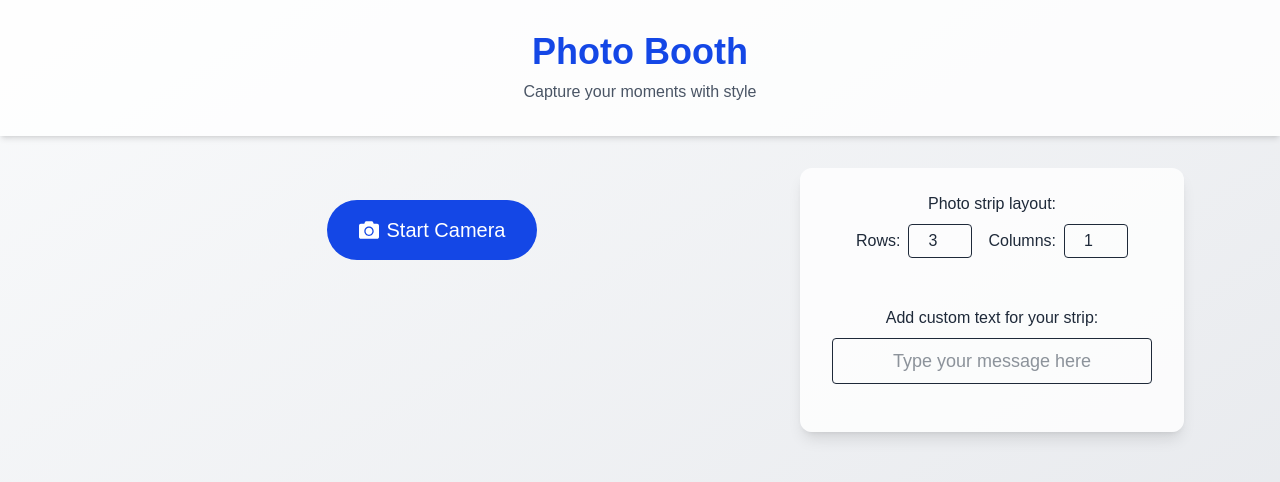
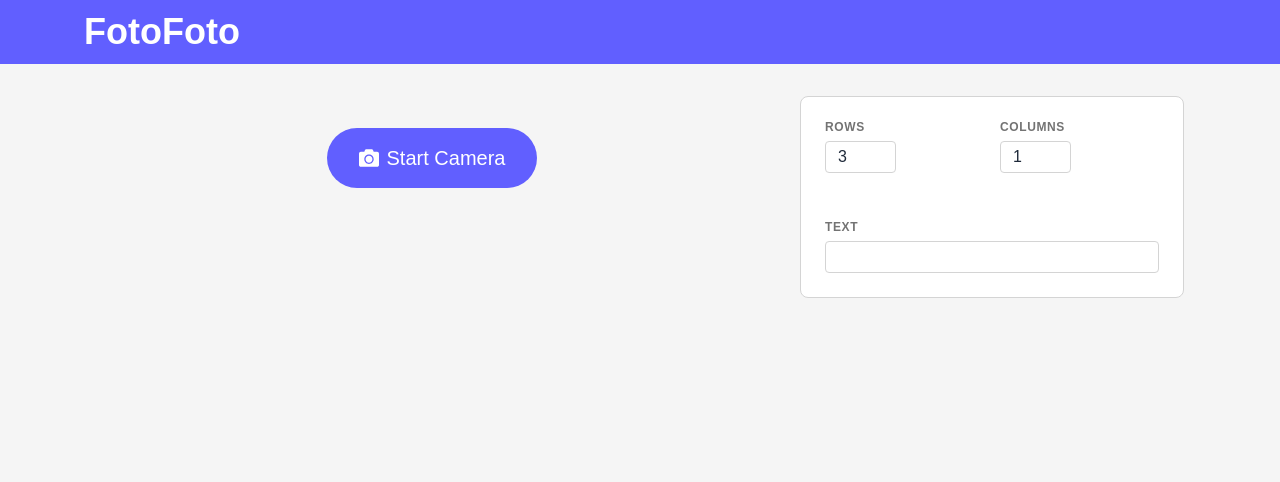
Before and after one commit to bulofed/photo-booth, a Next.js app: page / in a window 1280 px wide. Shown: the top 482 px of the page. Built offline with nearby package versions, Linux system fonts and the light colour scheme.

Commit message:
Better UI

```diff
--- a/src/app/components/CameraView.js
+++ b/src/app/components/CameraView.js
@@ -19,13 +19,13 @@ export default function CameraView({
       {!isCameraOn ? (
         <button
           onClick={startCamera}
-          className='mx-auto my-8 px-8 py-4 bg-blue-700 text-white rounded-full text-xl font-medium hover:bg-blue-800 hover:shadow-md transition-all flex items-center gap-2'
+          className='mx-auto my-8 px-8 py-4 bg-indigo-500 text-white rounded-full text-xl font-medium hover:bg-indigo-600 transition-all flex items-center gap-2'
         >
           <FaCamera /> Start Camera
         </button>
       ) : (
         <>
-          <div className='relative w-full max-w-4xl mx-auto rounded-xl overflow-hidden shadow-lg'>
+          <div className='relative w-full max-w-4xl mx-auto rounded-lg border border-neutral-300 overflow-hidden'>
             <video
               ref={videoRef}
               autoPlay
@@ -49,7 +49,7 @@ export default function CameraView({
             <button
               onClick={() => takeMultiplePhotos(stripRows * stripCols, 0)}
               disabled={isCountingDown}
-              className='px-6 py-3 bg-white text-blue-700 border-2 border-blue-700 rounded-full flex items-center gap-2 hover:bg-blue-700 hover:text-white transition-all disabled:opcaity-70 disabled:cursor-not-allowed'
+              className='px-6 py-3 bg-white text-indigo-500 border-2 border-indigo-500 rounded-full flex items-center gap-2 hover:bg-indigo-500 hover:text-white transition-all disabled:opcaity-70 disabled:cursor-not-allowed'
             >
               {isCountingDown ? (
                 <FaSpinner className='animate-spin' />
@@ -60,14 +60,14 @@ export default function CameraView({
             </button>
             <button
               onClick={() => setFlash(!flash)}
-              className='px-6 py-3 bg-white text-blue-700 border-2 border-blue-700 rounded-full flex items-center gap-2 hover:bg-blue-700 hover:text-white transition-all'
+              className='px-6 py-3 bg-white text-indigo-500 border-2 border-indigo-500 rounded-full flex items-center gap-2 hover:bg-indigo-500 hover:text-white transition-all'
             >
               {flash ? <MdFlashOn /> : <MdFlashOff />}
               Flash
             </button>
             <button
               onClick={stopCamera}
-              className='px-6 py-3 bg-white text-blue-700 border-2 border-blue-700 rounded-full flex items-center gap-2 hover:bg-blue-700 hover:text-white transition-all'
+              className='px-6 py-3 bg-white text-indigo-500 border-2 border-indigo-500 rounded-full flex items-center gap-2 hover:bg-indigo-500 hover:text-white transition-all'
             >
               <FaRedo /> Stop Camera
             </button>
--- a/src/app/components/CustomTextInput.js
+++ b/src/app/components/CustomTextInput.js
@@ -1,14 +1,13 @@
 export default function CustomTextInput({ customText, setCustomText }) {
   return (
-    <div className="mb-6 flex flex-col items-center">
-      <label className="mb-2 font-medium">Add custom text for your strip:</label>
+    <div className="flex-1 flex flex-col gap-y-2">
+      <label className="text-xs text-neutral-500 uppercase font-black tracking-wider leading-none">Text</label>
       <input
         type="text"
         value={customText}
         onChange={e => setCustomText(e.target.value)}
         maxLength={40}
-        placeholder="Type your message here"
-        className="border rounded px-3 py-2 w-80 text-lg text-center outline-none focus:ring-2 focus:ring-blue-500 focus:border-blue-500 transition-all"
+        className="h-8 border border-neutral-300 rounded px-3 py-2 w-full text-base outline-none focus-visible:ring focus-visible:ring-black focus-visible:border-black transition-all"
       />
     </div>
   );
--- a/src/app/components/PhotoStripGallery.js
+++ b/src/app/components/PhotoStripGallery.js
@@ -5,7 +5,7 @@ export default function PhotoStripGallery({ photoStrips, downloadStrip, clearStr
   return (
     <section className='mt-12 pt-8 border-t border-gray-300'>
       <div className='flex justify-between items-center mb-4'>
-        <h2 className='text-2xl font-bold text-blue-700 m-0'>Your Photos Strips</h2>
+        <h2 className='text-2xl font-bold text-indigo-500 m-0'>Your Photos Strips</h2>
         <button
           onClick={clearStrips}
           className='px-4 py-2 bg-red-500 text-white rounded flex items-center gap-2 hover:bg-red-400 transition-colors'
@@ -15,7 +15,7 @@ export default function PhotoStripGallery({ photoStrips, downloadStrip, clearStr
       </div>
       <div className='grid grid-cols-1 sm:grid-cols-2 md:grid-cols-3 gap-6 mt-4'>
         {photoStrips.map((strip, index) => (
-          <div key={index} className='bg-white rounded-xl overflow-hidden shadow-md hover:-translate-y-1 transition-transform'>
+          <div key={index} className='bg-white rounded overflow-hidden hover:-translate-y-1 transition-transform'>
             <img
               src={strip}
               alt={`Photo Strip ${index + 1}`}
@@ -23,7 +23,7 @@ export default function PhotoStripGallery({ photoStrips, downloadStrip, clearStr
             />
             <button
               onClick={() => downloadStrip(strip)}
-              className='w-full py-3 bg-blue-700 text-white flex justify-center items-center gap-2 hover:bg-blue-800 transition-colors'
+              className='w-full py-3 bg-indigo-500 text-white flex justify-center items-center gap-2 hover:bg-indigo-800 transition-colors'
             >
               <FaDownload /> Download
             </button>
--- a/src/app/components/StripLayoutSelector.js
+++ b/src/app/components/StripLayoutSelector.js
@@ -1,28 +1,27 @@
 export default function StripLayoutSelector({ stripRows, stripCols, setStripRows, setStripCols }) {
   return (
-    <div className="mb-6 flex flex-col items-center">
-      <label className="mb-2 font-medium">Photo strip layout:</label>
+    <div className="mb-6 flex flex-col">
       <div className="flex gap-4">
-        <div>
-          <label className="mr-2">Rows:</label>
+        <div className="flex-1 flex flex-col gap-y-2">
+          <label className="text-xs text-neutral-500 uppercase font-black tracking-wider leading-none">Rows</label>
           <input
             type="number"
             min={1}
             max={6}
             value={stripRows}
             onChange={e => setStripRows(Number(e.target.value))}
-            className="border rounded px-2 py-1 w-16 text-center"
+            className="h-8 border border-neutral-300 rounded px-3 py-2 w-fit text-base outline-none focus-visible:ring focus-visible:ring-black focus-visible:border-black transition-all"
           />
         </div>
-        <div>
-          <label className="mr-2">Columns:</label>
+        <div className="flex-1 flex flex-col gap-y-2">
+          <label className="text-xs text-neutral-500 uppercase font-black tracking-wider leading-none">Columns</label>
           <input
             type="number"
             min={1}
             max={6}
             value={stripCols}
             onChange={e => setStripCols(Number(e.target.value))}
-            className="border rounded px-2 py-1 w-16 text-center"
+            className="h-8 border border-neutral-300 rounded px-3 py-2 w-fit text-base outline-none focus-visible:ring focus-visible:ring-black focus-visible:border-black transition-all"
           />
         </div>
       </div>
--- a/src/app/layout.js
+++ b/src/app/layout.js
@@ -1,7 +1,7 @@
 import "./globals.css";
 
 export const metadata = {
-  title: "Photo Booth",
+  title: "FotoFoto | Free Online Photobooth",
   description: ""
 };
 
--- a/src/app/page.js
+++ b/src/app/page.js
@@ -203,11 +203,12 @@ export default function PhotoBooth() {
   }, [isCameraOn]);
 
   return (
-    <div className='flex flex-col min-h-screen bg-gradient-to-br from-gray-50 to-gray-200 text-gray-800'>
-      <header className='text-center p-8 bg-white/80 shadow-md'>
-        <h1 className='text-4xl font-bold text-blue-700 m-0'>Photo Booth</h1>
-        <p className='text-gray-600 mt-2'>Capture your moments with style</p>
-      </header>
+    <div className='flex flex-col min-h-screen bg-neutral-100 text-gray-800'>
+      <nav className='w-full bg-indigo-500 flex'>
+        <div className='mx-auto max-w-6xl w-full py-3 px-5 flex'>
+          <h1 className='text-4xl font-bold text-white max-w-2xl'>FotoFoto</h1>
+        </div>
+      </nav>
       <main className='flex-1 p-8 max-w-6xl mx-auto w-full'>
         <div className="flex flex-col md:flex-row gap-8 items-start justify-center w-full">
           {/* Camera View */}
@@ -229,7 +230,7 @@ export default function PhotoBooth() {
             <canvas ref={stripCanvasRef} className='hidden' />
           </div>
           {/* Options Panel */}
-          <div className="w-full md:w-96 flex flex-col gap-6 bg-white/80 rounded-xl shadow-lg p-6">
+          <div className="w-full md:w-96 flex flex-col gap-6 bg-white rounded-lg border border-neutral-300 p-6">
             {error && (
               <div className='p-4 bg-red-100 text-red-800 rounded mb-2 text-center'>
                 {error}
@@ -242,7 +243,6 @@ export default function PhotoBooth() {
               setStripCols={setStripCols}
             />
             <CustomTextInput customText={customText} setCustomText={setCustomText} />
-            {/* BackgroundSelector can be added here in the future */}
           </div>
         </div>
         <PhotoStripGallery
```
